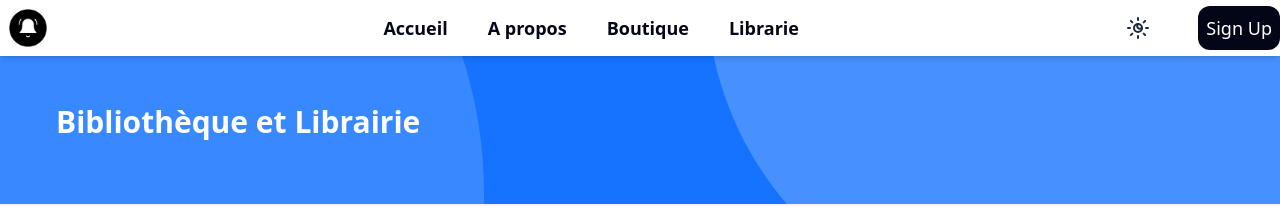
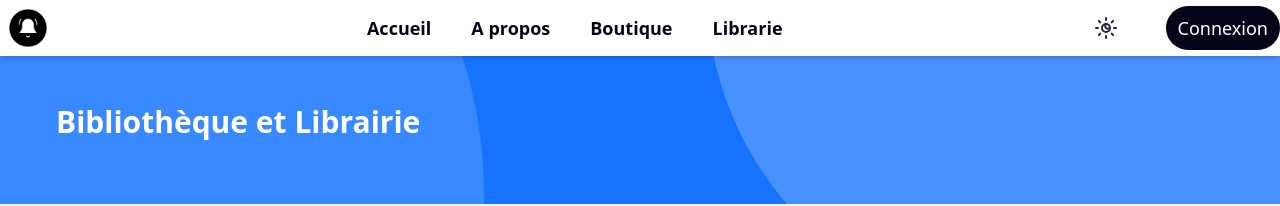
Before and after one commit to rovertnet/Bibliotheque, a React (Vite) app: page / in a window 1280 px wide. Shown: the top 206 px of the page. Built offline with nearby package versions, Linux system fonts and the light colour scheme.

Commit message:
add another component

```diff
--- a/src/App.jsx
+++ b/src/App.jsx
@@ -2,14 +2,137 @@ import Banner from "./component/body/Banner";
 import Home from "./component/body/Home";
 import Sponsor from "./component/body/Sponsor";
 import Footer from "./component/footer/Footer";
-import Navbar from "./component/header/Navbar"
+// import Navbar from "./component/header/Navbar"
+
+import { Link } from "react-scroll";
+import { BsMoonStarsFill } from "react-icons/bs";
+import { LuSunMoon } from "react-icons/lu";
+import { useState } from "react";
+import { HiOutlineXMark } from "react-icons/hi2";
+import { LuMenu } from "react-icons/lu";
+
 
 function App() {
 
+  const [theme, setTheme] = useState(null);
+  const [showMenu, setShowMenu] = useState(false);
+  const navItems = [
+    { link: "Accueil", path: "accueil" },
+    { link: "A propos", path: "about" },
+    { link: "Boutique", path: "shop" },
+    { link: "Librarie", path: "library" },
+  ];
+
+  const handleThemeSwitch = () => {
+    setTheme(theme === "dark" ? "light" : "dark");
+  };
+  const toggleMenu = () => {
+    setShowMenu(!showMenu);
+  };
+
   return (
     <>
+      <div className=" md:px-16 lg:px-14 sm:px-16 p-5 max-w-screen-2xl mx-auto">
+        <div className="fixed top-0 right-0 left-0 shadow-md bg-white dark:bg-slate-900">
+          <div className="text-lg  container mx-auto flex justify-between items-center">
+            {/* pour le logo */}
+            <a href="">
+              <img src="../../public/logo.png" alt="logo" className=" h-14" />
+            </a>
+            {/* Affichage du menu */}
+            <ul className=" md:flex space-x-10 hidden">
+              {navItems.map(({ link, path }) => (
+                <Link
+                  className=" block dark:hover:border-white dark:hover:pb-2 dark:hover:text-white d text-slate-950 hover:text-slate-600 dark:text-white font-semibold cursor-pointer "
+                  onactiveclass="active"
+                  spy={true}
+                  smooth={true}
+                  offset={-100}
+                  key={link}
+                  to={path}
+                >
+                  {link}
+                </Link>
+              ))}
+            </ul>
+            {/* Sign up button et Dark mode */}
+            <div className=" space-x-12 hidden md:flex items-center">
+              {/* Dark mode button */}
+              <button
+                type="button"
+                className=" hover:bg-slate-300 dark:hover:bg-green-700 dark:hover:text-slate-300 hover:rounded-full dark:hover:p-2 hover:p-2"
+                onClick={handleThemeSwitch}
+              >
+                {theme === "dark" ? (
+                  <BsMoonStarsFill className=" text-Slate-900 text-2xl " />
+                ) : (
+                  <LuSunMoon className=" text-slate-800 text-2xl hover:text-slate-400" />
+                )}
+              </button>
+              <button
+                type="button"
+                className=" bg-slate-950 px-3 py-2 hover:bg-slate-600  rounded-full text-white text-lg dark:hover:text-slate-300 dark:hover:p-2"
+              >
+                Connexion
+              </button>
+            </div>
+
+            <div className="md:hidden space-x-2">
+              <button
+                type="button"
+                className=" hover:bg-slate-300 dark:hover:bg-green-700 dark:hover:text-slate-300 hover:rounded-full dark:hover:p-2 hover:p-2"
+                onClick={handleThemeSwitch}
+              >
+                {theme === "dark" ? (
+                  <BsMoonStarsFill className=" text-Slate-900 text-2xl " />
+                ) : (
+                  <LuSunMoon className=" text-slate-800 text-2xl hover:text-slate-400" />
+                )}
+              </button>
+
+              <button
+                onClick={toggleMenu}
+                className=" text-white focus:outline-none focus:text-[#feff5b]"
+              >
+                {showMenu ? (
+                  <HiOutlineXMark className=" h-8 w-8 text-slate-800 dark:text-slate-100 transition-all duration-300" />
+                ) : (
+                  <div className="flex space-x-2">
+                    <LuMenu className=" h-10 w-10 transition-all duration-300 text-slate-800 dark:text-slate-100" />
+                  </div>
+                )}
+              </button>
+            </div>
+          </div>
+        </div>
+      </div>
+
+      {/* Show menu */}
+      <div className="left-11 right-11">
+        <div
+          className={` space-y-4 mt-16 w-[400] rounded-br-md rounded-bl-md justify-center px-6 py-3 pb-5 mx-6 dark:bg-gradient-to-r dark:from-indigo-500 dark:from-10% dark:via-sky-500 dark:via-30% dark:to-emerald-500 dark:to-90% ... bg-white ${
+            showMenu
+              ? "block justify-center fixed top-0 right-0 left-0"
+              : "hidden "
+          }`}
+        >
+          {navItems.map(({ link, path }) => (
+            <Link
+              spy={true}
+              smooth={true}
+              offset={-80}
+              key={link}
+              to={path}
+              className=" block dark:text-slate-900 text-slate-800 hover:text-slate-700 dark:hover:text-white dark:hover:bg-[#1203541c] hover:py-2 cursor-pointer font-semibold text-xl text-center"
+              onClick={toggleMenu}
+            >
+              {link}
+            </Link>
+          ))}
+        </div>
+      </div>
+
       <div className=" bg-gray-100">
-        <Navbar />
         <Banner />
         <Home />
         <Sponsor />
--- a/src/component/header/Navbar.jsx
+++ b/src/component/header/Navbar.jsx
@@ -64,9 +64,9 @@ function Navbar() {
               </button>
               <button
                 type="button"
-                className=" bg-slate-950  p-2 rounded-xl text-white text-lg dark:hover:text-slate-300 hover:rounded-full dark:hover:p-2 hover:p-2"
+                className=" bg-slate-950 px-3 py-2 hover:bg-slate-600  rounded-full text-white text-lg dark:hover:text-slate-300 dark:hover:p-2"
               >
-                Sign Up
+                Connexion
               </button>
             </div>
 
```
